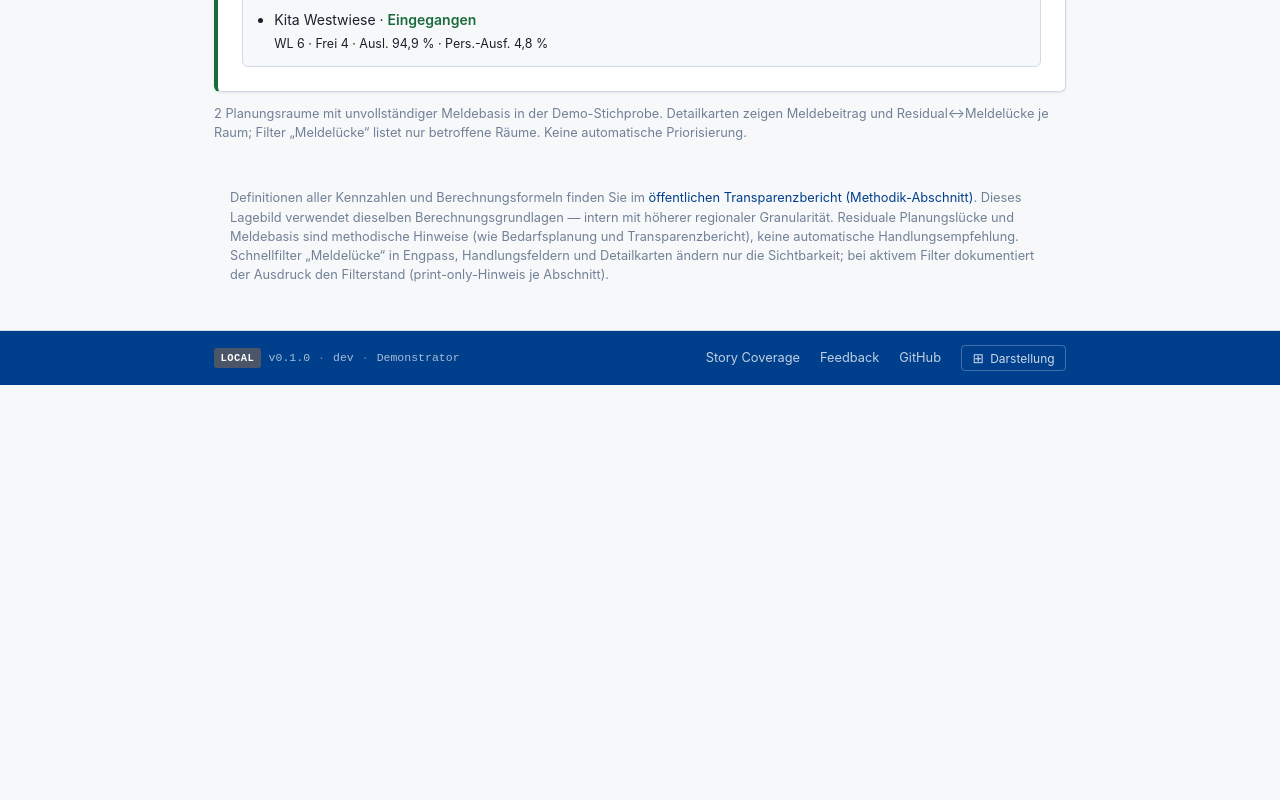
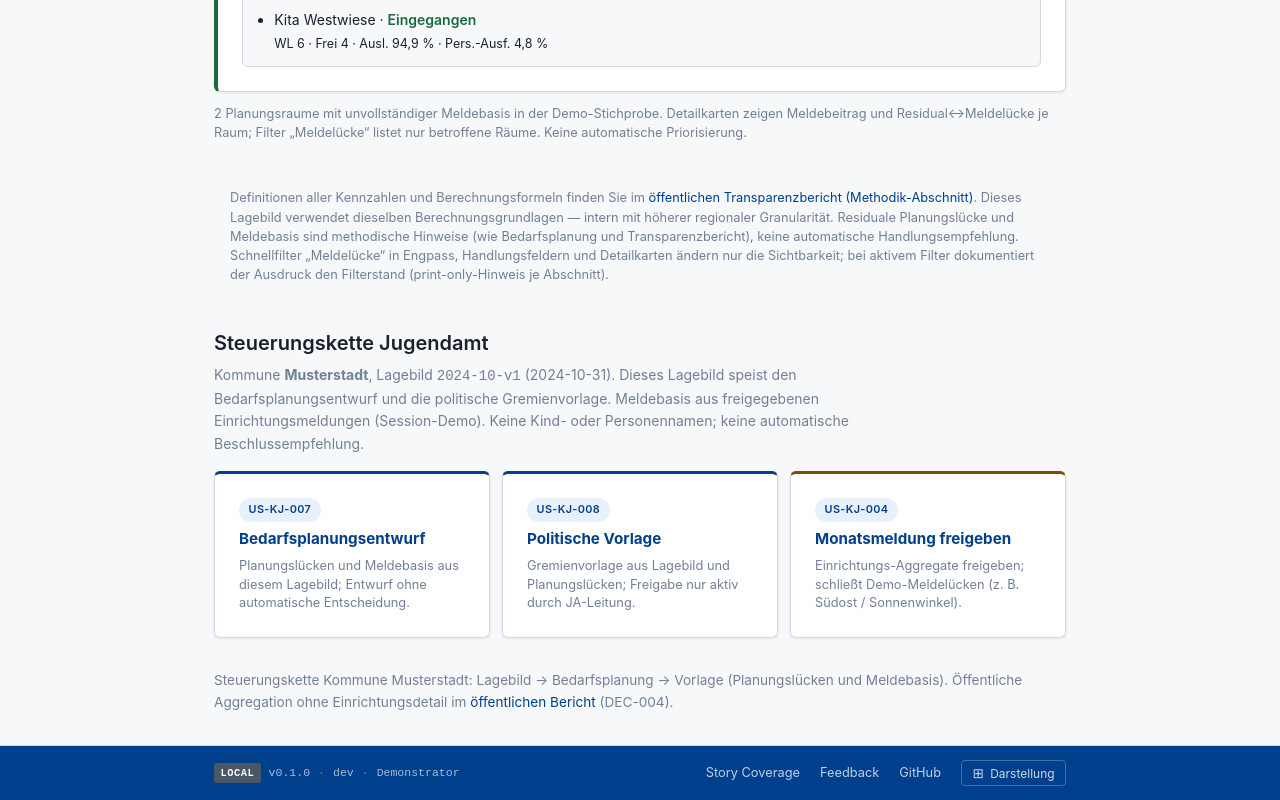
Before and after one commit to d0npedro/open-state, a Next.js app in the folder demo/: page /kita/lagebild in a window 1280 px wide. Shown: the part 6914-7714 px from the top of the page. Before the commit the page ends 7299 px from the top, so only its background shows below. Built offline with nearby package versions, Linux system fonts and the light colour scheme.

Commit message:
feat(kita): steuerungskette hub cards on lagebild and vorlage
Mirror JA chain hub (Bedarfsplanung, Vorlage/Lagebild, Meldebasis)
on /kita/lagebild and /kita/vorlage for Rücklink to US-KJ-007.

```diff
--- a/demo/app/kita/lagebild/page.tsx
+++ b/demo/app/kita/lagebild/page.tsx
@@ -1,3 +1,4 @@
+import Link from 'next/link';
 import { demoKitaLagebild } from '@/data/mockKitaLagebild';
 import { KitaMeldeeingangPanel } from '@/components/kita/KitaMeldeeingangPanel';
 import { KitaEngpassRangliste } from '@/components/kita/KitaEngpassRangliste';
@@ -206,6 +207,96 @@ export default function KitaLagebildPage() {
         „Meldelücke“ in Engpass, Handlungsfeldern und Detailkarten ändern nur die Sichtbarkeit; bei
         aktivem Filter dokumentiert der Ausdruck den Filterstand (print-only-Hinweis je Abschnitt).
       </div>
+
+      {/* Steuerungskette JA: Lagebild → Bedarfsplanung → Vorlage (+ Meldebasis) */}
+      <section aria-labelledby="prozesskette-heading" className="no-print">
+        <h2 id="prozesskette-heading" style={{ marginBottom: '0.5rem' }}>
+          Steuerungskette Jugendamt
+        </h2>
+        <p
+          style={{
+            margin: '0 0 1rem',
+            fontSize: '0.875rem',
+            color: 'var(--color-text-muted)',
+            maxWidth: '44rem',
+          }}
+        >
+          Kommune <strong>{lb.kommuneBezeichnung}</strong>, Lagebild{' '}
+          <span style={{ fontFamily: 'monospace' }}>{lb.version}</span> ({lb.stand}
+          ). Dieses Lagebild speist den Bedarfsplanungsentwurf und die politische Gremienvorlage.
+          Meldebasis aus freigegebenen Einrichtungsmeldungen (Session-Demo). Keine Kind- oder
+          Personennamen; keine automatische Beschlussempfehlung.
+        </p>
+        <div
+          style={{
+            display: 'grid',
+            gridTemplateColumns: 'repeat(auto-fit, minmax(200px, 1fr))',
+            gap: '0.75rem',
+          }}
+        >
+          {(
+            [
+              {
+                href: '/kita/bedarfsplanung',
+                story: 'US-KJ-007',
+                title: 'Bedarfsplanungsentwurf',
+                text: 'Planungslücken und Meldebasis aus diesem Lagebild; Entwurf ohne automatische Entscheidung.',
+                border: 'var(--color-primary)',
+              },
+              {
+                href: '/kita/vorlage',
+                story: 'US-KJ-008',
+                title: 'Politische Vorlage',
+                text: 'Gremienvorlage aus Lagebild und Planungslücken; Freigabe nur aktiv durch JA-Leitung.',
+                border: 'var(--color-primary)',
+              },
+              {
+                href: '/kita/meldung',
+                story: 'US-KJ-004',
+                title: 'Monatsmeldung freigeben',
+                text: 'Einrichtungs-Aggregate freigeben; schließt Demo-Meldelücken (z. B. Südost / Sonnenwinkel).',
+                border: 'var(--color-warning)',
+              },
+            ] as const
+          ).map(card => (
+            <Link
+              key={card.href}
+              href={card.href}
+              className="card"
+              style={{
+                textDecoration: 'none',
+                color: 'inherit',
+                borderTop: `3px solid ${card.border}`,
+                display: 'flex',
+                flexDirection: 'column',
+                gap: '0.35rem',
+              }}
+            >
+              <span
+                className="badge badge-primary"
+                style={{ alignSelf: 'flex-start', fontSize: '0.68rem' }}
+              >
+                {card.story}
+              </span>
+              <strong style={{ fontSize: '0.95rem', color: 'var(--color-primary)' }}>
+                {card.title}
+              </strong>
+              <span style={{ fontSize: '0.8rem', color: 'var(--color-text-muted)', lineHeight: 1.45 }}>
+                {card.text}
+              </span>
+            </Link>
+          ))}
+        </div>
+      </section>
+
+      <div className="no-print" style={{ fontSize: '0.85rem', color: 'var(--color-text-muted)' }}>
+        Steuerungskette Kommune {lb.kommuneBezeichnung}: Lagebild → Bedarfsplanung → Vorlage
+        (Planungslücken und Meldebasis). Öffentliche Aggregation ohne Einrichtungsdetail im{' '}
+        <Link href="/kita" style={{ color: 'var(--color-primary)' }}>
+          öffentlichen Bericht
+        </Link>{' '}
+        (DEC-004).
+      </div>
     </div>
   );
 }
```
Also changed, not shown: demo/app/kita/vorlage/page.tsx (+87 -6 lines), 1 other file (tests, documents, lock files or other folders).
